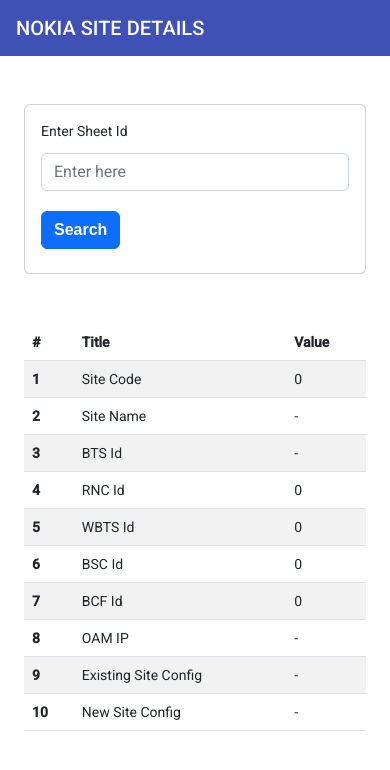
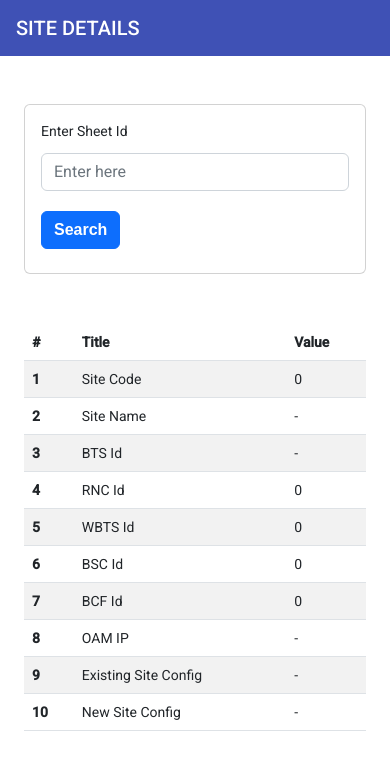
Before and after one commit to nikharsachdeva/nokia-angular, an Angular app: page /home-page in a window 390 px wide. Shown: the top 770 px of the page. Built offline with nearby package versions, Linux system fonts and the light colour scheme.

Commit message:
responsive now fix3

```diff
--- a/src/app/app.component.html
+++ b/src/app/app.component.html
@@ -1,6 +1,6 @@
 <mat-toolbar color="primary">
     <h1>
-        NOKIA SITE DETAILS
+        SITE DETAILS
     </h1>
 
 </mat-toolbar>
```
